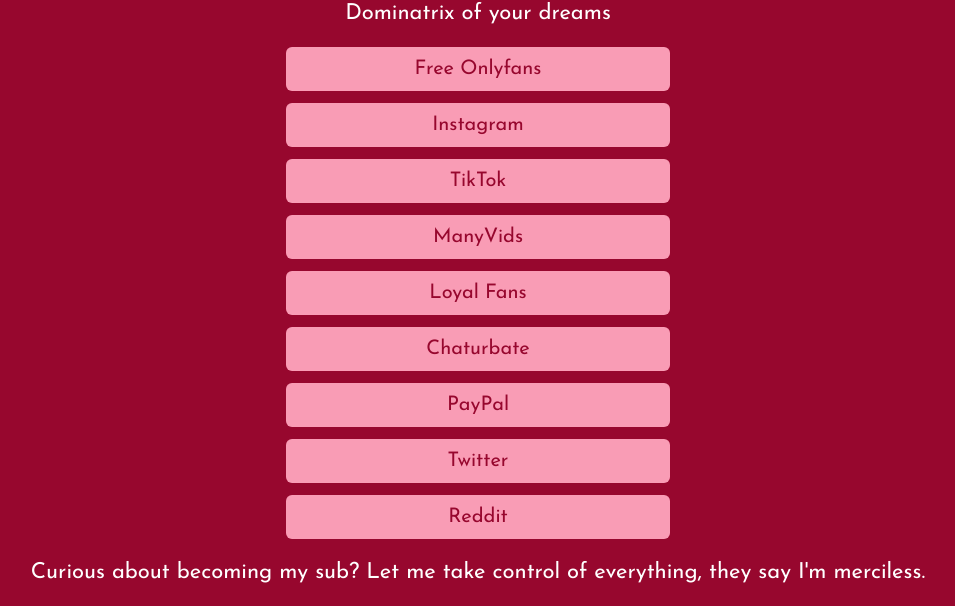
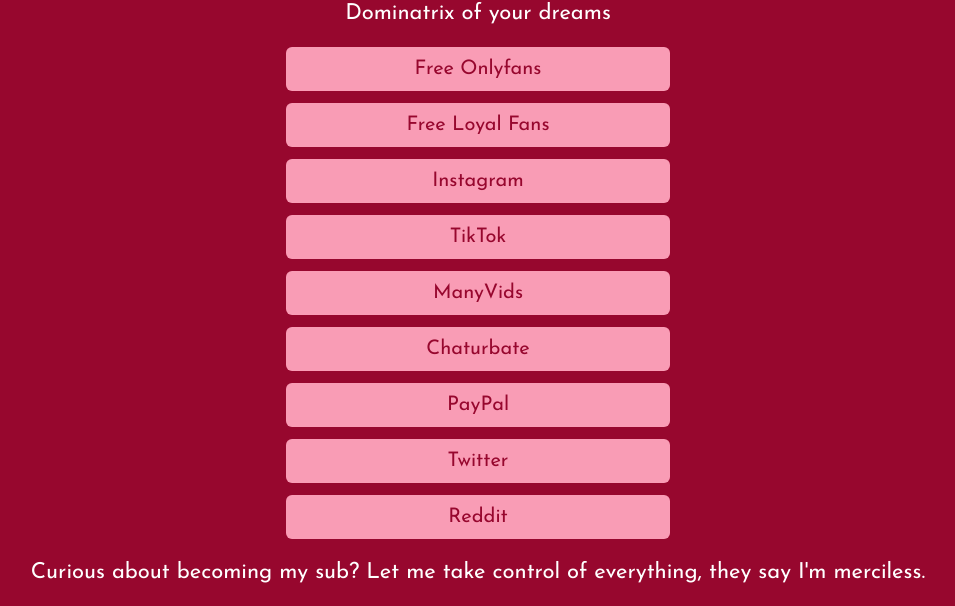
Before and after one commit to GoddessBecca/GoddessBecca.github.io, a plain HTML site: page index.html in a window 1280 px wide. Shown: the part 301-907 px from the top of the page, without its empty margins (162-1117 px from the left). Drawn offline with Linux system fonts and the light colour scheme.

Commit message:
Update index.html

```diff
--- a/index.html
+++ b/index.html
@@ -91,6 +91,11 @@
         </a>
       </li>
       <li>
+      	<a href="https://www.loyalfans.com/goddessbeccaa">
+          Free Loyal Fans
+        </a>
+      </li>
+      <li>
         <a href="https://instagram.com/becca.temptation">
           Instagram
         </a>
@@ -103,11 +108,6 @@
       <li>
       	<a href="https://goddessbeccaa.manyvids.com">
           ManyVids
-        </a>
-      </li>
-      <li>
-      	<a href="https://www.loyalfans.com/goddessbeccaa">
-          Loyal Fans
         </a>
       </li>
       <li>
```
